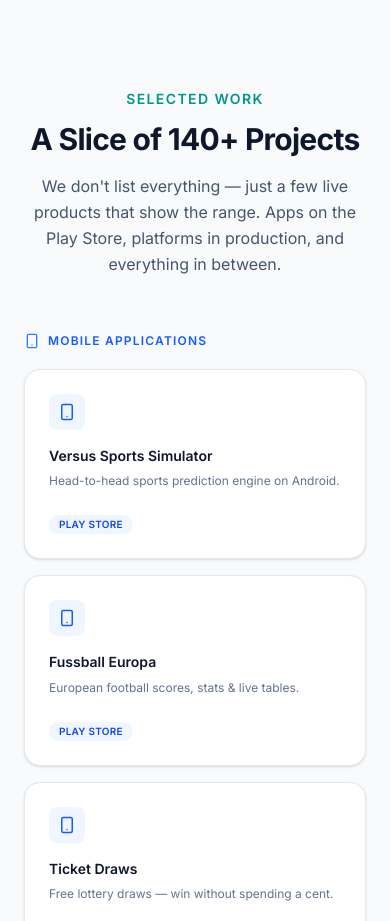
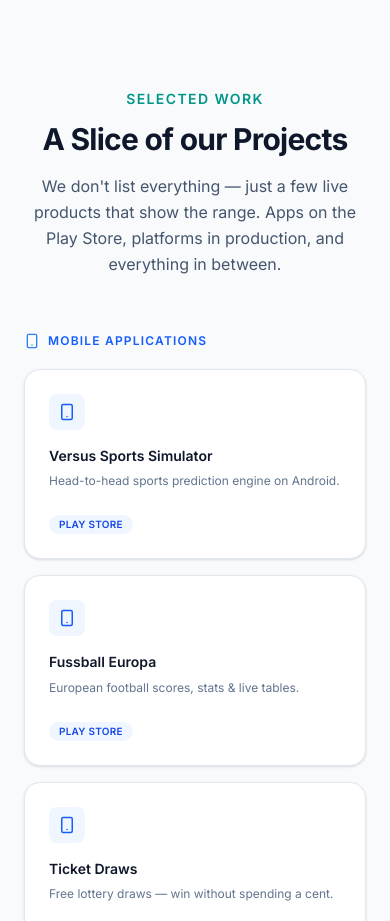
Before and after one commit to MUZAMMIL-JAVED/nexus_growths, a React (Vite) app: page / in a window 390 px wide. Shown: the part 8660-9581 px from the top of the page. Built offline with nearby package versions, Linux system fonts and the light colour scheme.

Commit message:
feat: implement WorkSection component to showcase categorized mobile and web projects

```diff
--- a/src/components/sections/WorkSection.tsx
+++ b/src/components/sections/WorkSection.tsx
@@ -102,7 +102,7 @@ export function WorkSection() {
       <Container>
         <SectionHeading
           eyebrow="Selected Work"
-          title="A Slice of 140+ Projects"
+          title="A Slice of our Projects"
           description="We don't list everything — just a few live products that show the range. Apps on the Play Store, platforms in production, and everything in between."
         />
 
```
